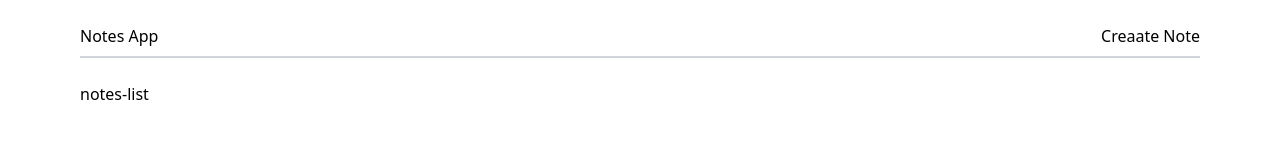
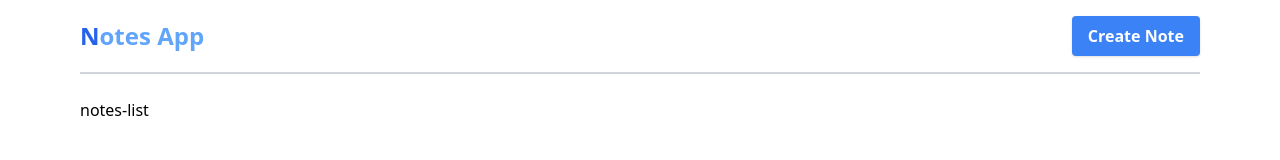
Before and after one commit to sergij14/notes-app-vanilla, a website built with webpack: page src/index.html in a window 1280 px wide. Built offline with nearby package versions, Linux system fonts and the light colour scheme.

Commit message:
framework: styled header

```diff
--- a/src/components/header/header.template.js
+++ b/src/components/header/header.template.js
@@ -1,12 +1,12 @@
 export function getHeaderTemplate() {
   return `
-    <h1>Notes App</h1>
+    <h1 class="text-blue-400 text-2xl first-letter:text-blue-600 font-black">Notes App</h1>
     <div>
-        <button data-id="note-form-btn">Creaate Note</button>
+        <button class="form-btn" data-id="note-form-btn">Create Note</button>
         <div data-id="note-form-overlay" class="bg-gray-200 bg-opacity-80 absolute inset-0 flex z-50 hidden">
             <form class="flex flex-col self-center mx-auto space-y-4 w-full max-w-lg bg-white rounded-md p-4">
                 <input class="form-input" type="text" name="note_title" placeholder="Note title" />
-                <textarea class="form-input" name="note_description"></textarea>
+                <textarea class="form-input resize-y max-h-56" name="note_description" placeholder="Note description"></textarea>
                 <button class="form-btn self-center" type="submit">Submit</button>
             </form>
         </div>
--- a/src/styles/index.css
+++ b/src/styles/index.css
@@ -4,10 +4,10 @@
 
 @layer components {
   .app {
-    @apply p-4 max-w-6xl mx-auto;
+    @apply px-4 max-w-6xl mx-auto;
   }
   .app-header {
-    @apply flex justify-between py-2 mb-4 border-b-2 border-gray-300;
+    @apply flex justify-between items-center py-4 mb-4 border-b-2 border-gray-300;
   }
   .app-notes-list {
     @apply flex py-2;
```
